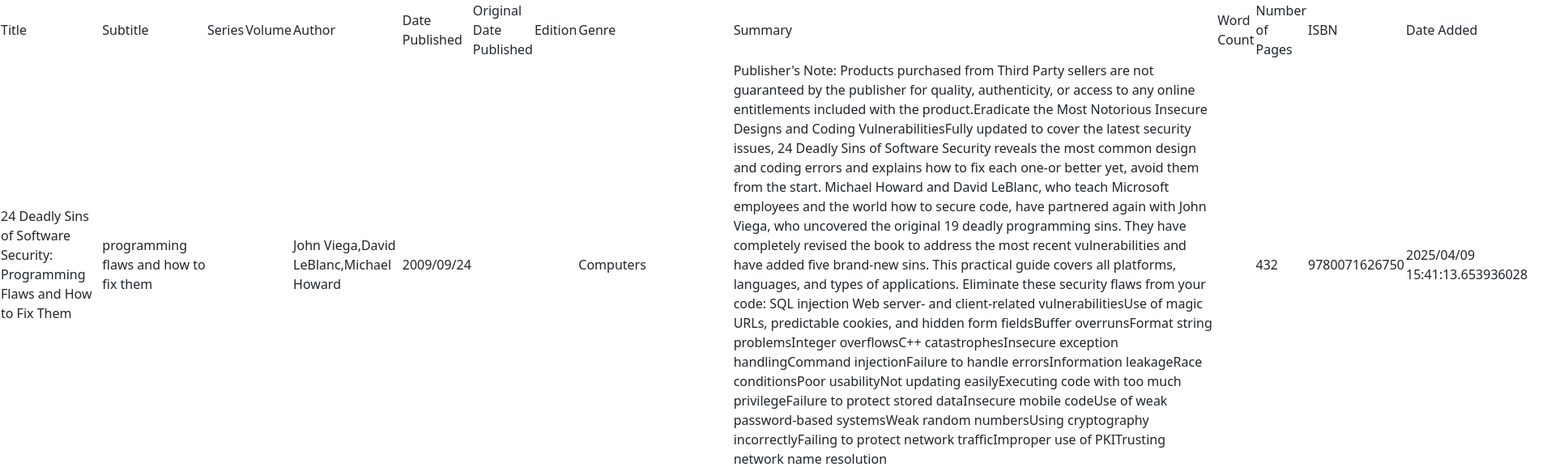
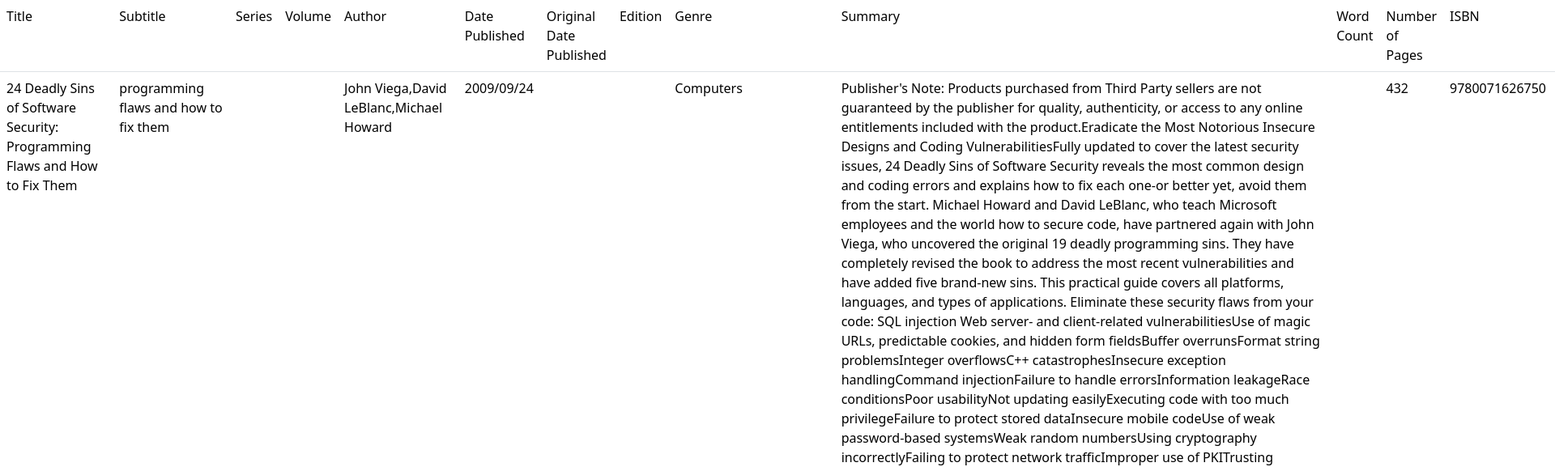
Before and after one commit to snel1496/My-Library, a plain HTML site: page docs/index.html in a window 1280 px wide. Shown: the top 577 px of the page at 81% size, 1920 px wide, since content can reach past the window. Drawn offline with nearby package versions, Linux system fonts and the light colour scheme.

Commit message:
bootstrap class spec

```diff
--- a/docs/index.html
+++ b/docs/index.html
@@ -10,7 +10,7 @@
 </head>
 
 <body>
-    <table id="library" class=".table">
+    <table id="library" class="table">
     </table>
 </body>
 
```
